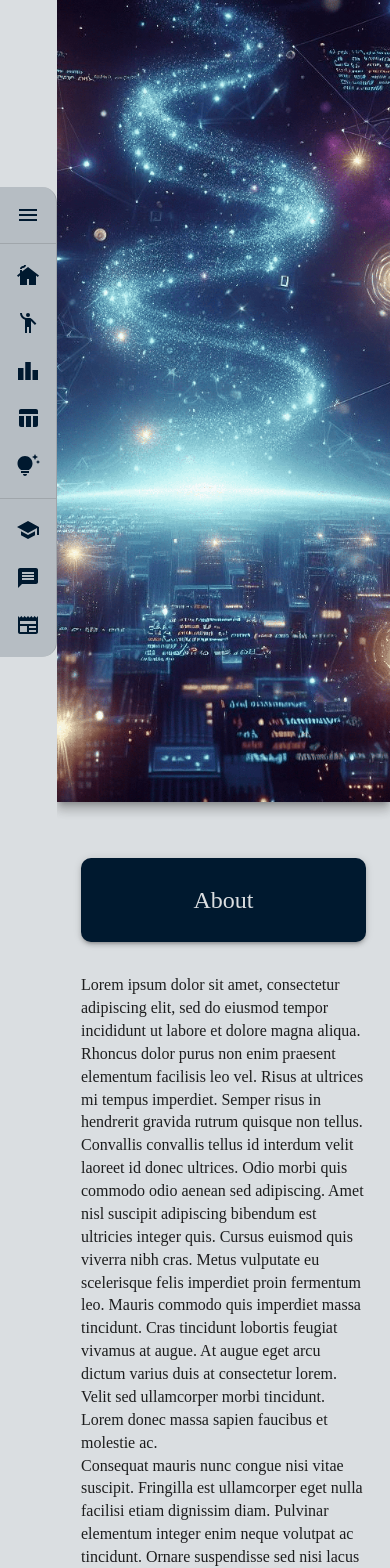
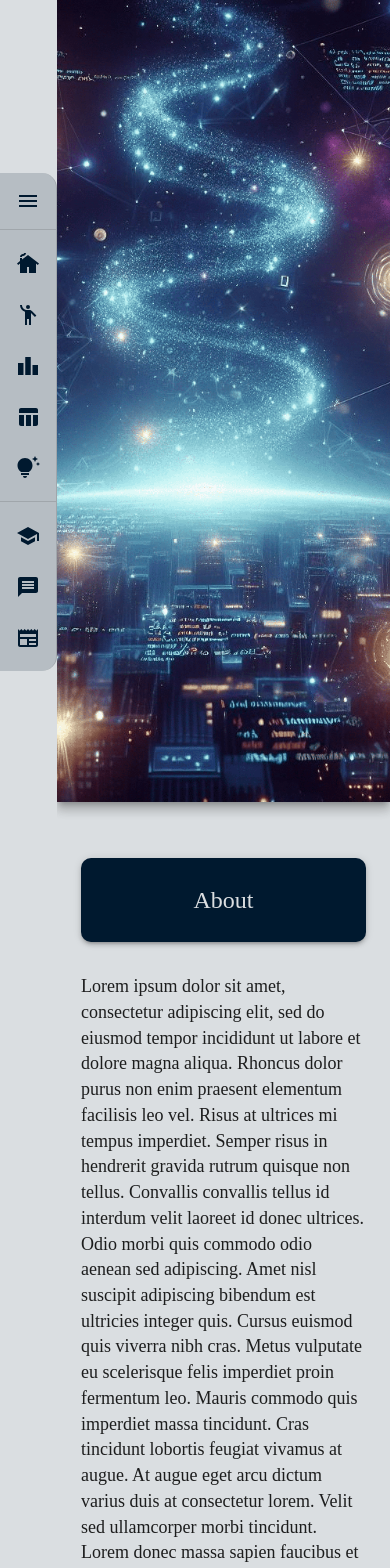
Before and after one commit to mrbraiant/new-portfolio, a Next.js app: page / in a window 390 px wide. Shown: the top 1568 px of the page. Built offline with nearby package versions, Linux system fonts and the light colour scheme; a web font is replaced by a local one.

Commit message:
fix: increasing fontsize for mobile

```diff
--- a/src/pages/index.tsx
+++ b/src/pages/index.tsx
@@ -26,19 +26,19 @@ export default function Home() {
         fontSize: 24,
       },
       h6: {
+        fontSize: 22,
+      },
+      subtitle1: {
         fontSize: 20,
       },
-      subtitle1: {
+      subtitle2: {
         fontSize: 18,
-      },
-      subtitle2: {
-        fontSize: 16,
       },
       body1: {
         fontSize: 20,
       },
       body2: {
-        fontSize: 16,
+        fontSize: 18,
       },
     },
   });
```
